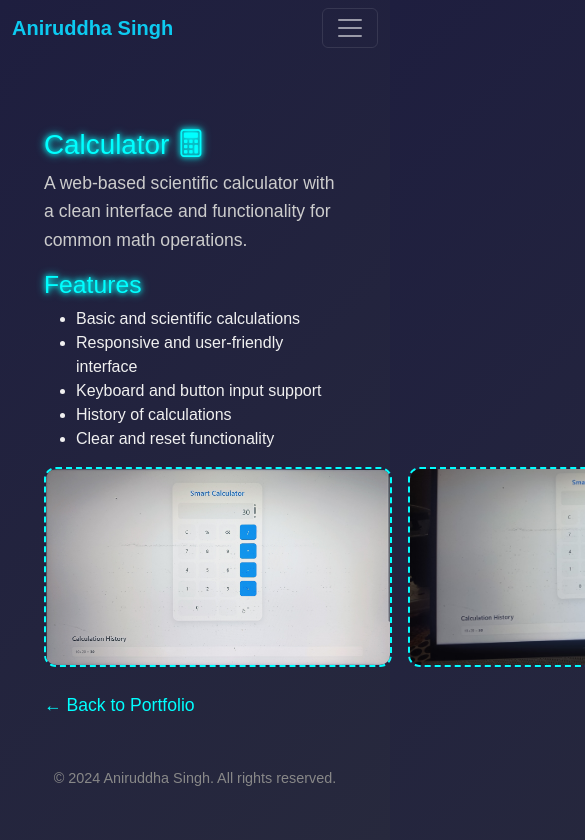
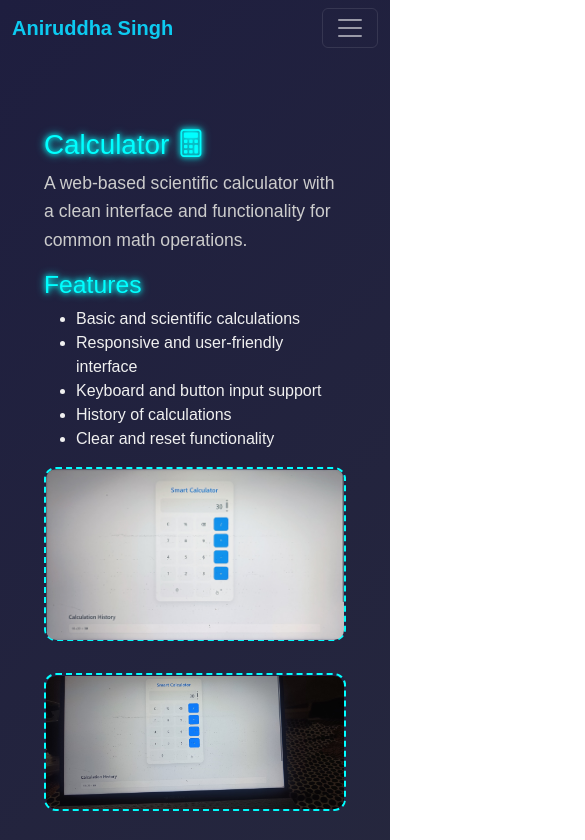
Before and after one commit to Aniruddha-0243/newPortfolio, a plain HTML site: page calculator.html in a window 390 px wide. Shown: the top 840 px of the page, 585 px wide, since content can reach past the window. Drawn offline with nearby package versions, Linux system fonts and the light colour scheme.

Commit message:
Fix mobile image alignment with media queries in project pages

```diff
--- a/calculator.html
+++ b/calculator.html
@@ -87,6 +87,16 @@
       animation: slideUp 1s ease forwards;
       opacity: 0;
     }
+    @media (max-width: 700px) {
+      .image-sections {
+        flex-direction: column !important;
+        gap: 1rem !important;
+      }
+      .image-placeholder {
+        width: 100% !important;
+        margin-bottom: 1rem !important;
+      }
+    }
   </style>
 </head>
 <body>
```
Also changed, not shown: expense.html (+10 -1 lines), list.html (+10 -0 lines).
